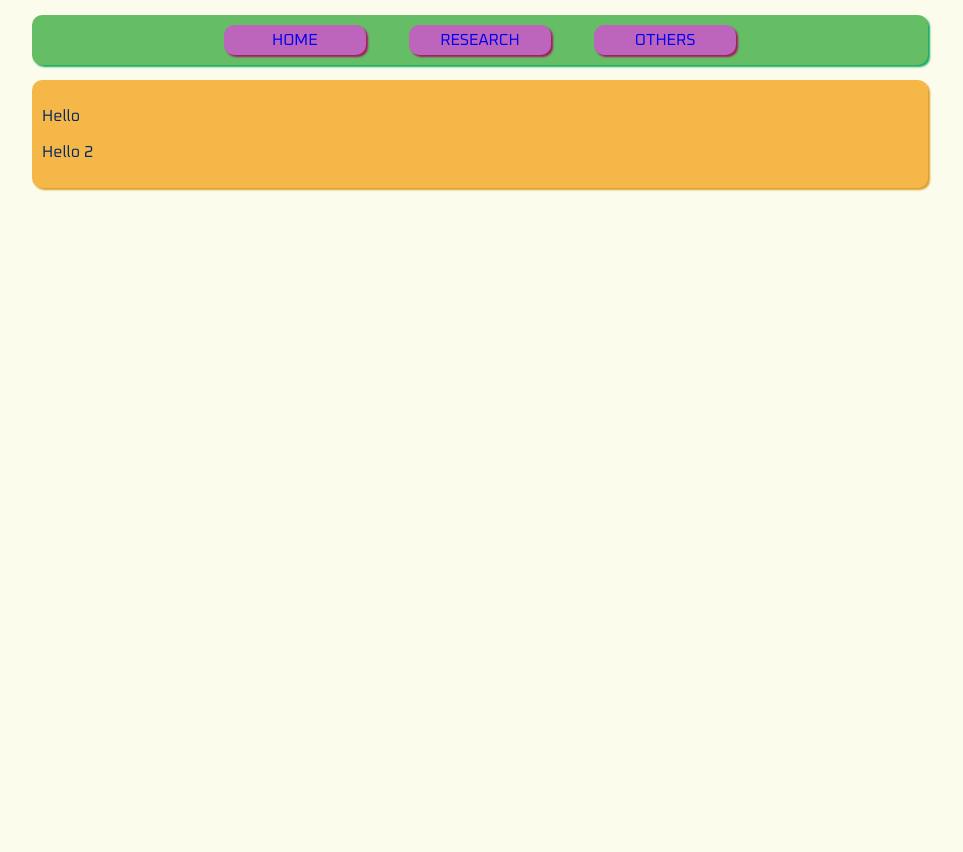
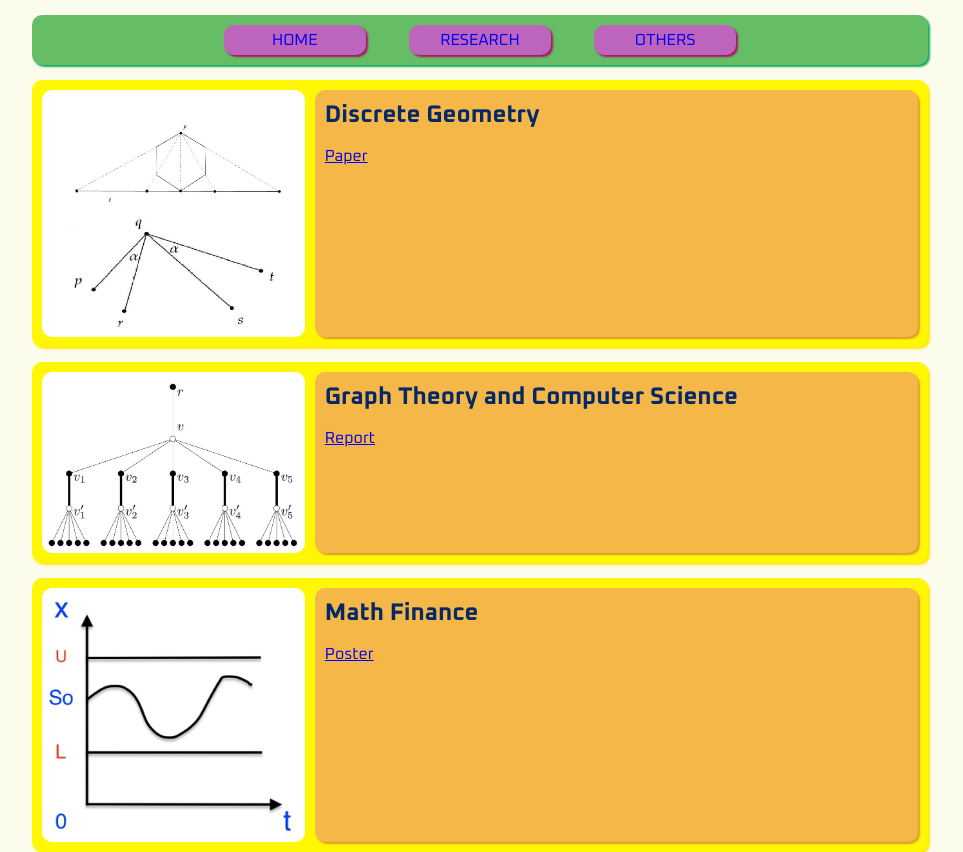
Before and after one commit to hu-bryan/hu-bryan.github.io, a plain HTML site: page research.html in a window 1280 px wide. Shown: the whole page, without its empty margins (160-1123 px from the left). Before the commit the page ends 800 px from the top, so only its background shows below. Drawn offline with Linux system fonts and the light colour scheme.

Commit message:
started research and others section

```diff
--- a/research.html
+++ b/research.html
@@ -20,13 +20,43 @@
     <a class="nav-but" href="others.html">OTHERS</a>
 </nav>
 
-<div class="pill proj-1">
-    <p>
-        Hello
-    </p>
-    <p>
-        Hello 2
-    </p>
+<div class="pill bio">
+    <img src="./asset/angle_research_ye.JPG" alt="Angles" id="me-pic">
+    <div class="pill intro">
+        <h2 style="margin:0px;">Discrete Geometry</h2>
+        <p>
+            <a href="https://arxiv.org/abs/2108.12015" target="_blank">Paper</a>
+        </p>
+        <p>
+
+        </p>
+    </div>
+</div>
+
+<div class="pill bio">
+    <img src="./asset/tree_research.JPG" alt="Angles" id="me-pic">
+    <div class="pill intro">
+        <h2 style="margin:0px;">Graph Theory and Computer Science</h2>
+        <p>
+            <a href="asset/Andrew Hu Sum Edge Coloring on Multitree.pdf" target="_blank">Report</a>
+        </p>
+        <p>
+
+        </p>
+    </div>
+</div>
+
+<div class="pill bio">
+    <img src="./asset/option_research.JPG" alt="Angles" id="me-pic">
+    <div class="pill intro">
+        <h2 style="margin:0px;">Math Finance</h2>
+        <p>
+            <a href="asset/Hu et al Perpetual Bounded Option.pdf" target="_blank">Poster</a>
+        </p>
+        <p>
+
+        </p>
+    </div>
 </div>
 
 </body>
```
Also changed, not shown: others.html (+7 -3 lines), asset/angle_research_ye.jpg (added), asset/option_research.JPG (added), asset/tree_research.JPG (added).
